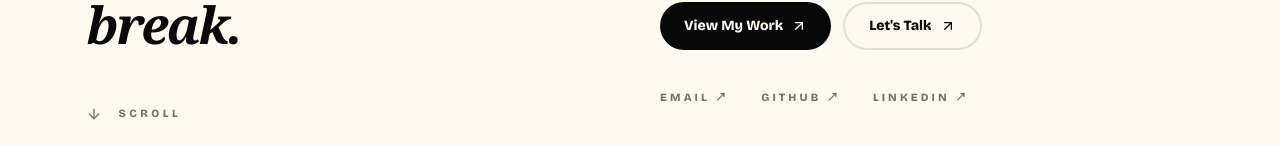
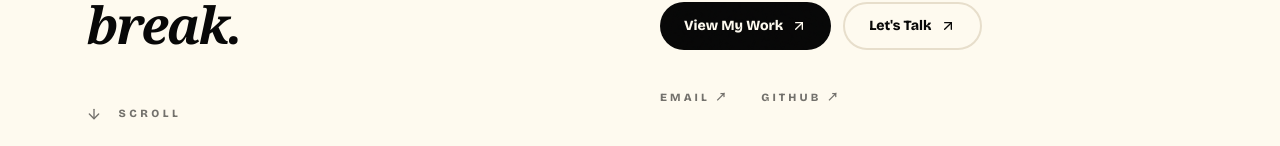
Before and after one commit to devonlyian/ian-dev, a Next.js app: page / in a window 1280 px wide. Shown: the part 654-800 px from the top of the page. Built offline with nearby package versions, Linux system fonts and the light colour scheme.

Commit message:
chore: remove linkedin links

```diff
--- a/components/layout/MenuOverlay.tsx
+++ b/components/layout/MenuOverlay.tsx
@@ -74,9 +74,6 @@ export function MenuOverlay({ open, onClose }: MenuOverlayProps) {
             <a href={portfolio.owner.github} className="hover:text-foreground" data-cursor="link">
               GitHub
             </a>
-            <a href={portfolio.owner.linkedin} className="hover:text-foreground" data-cursor="link">
-              LinkedIn
-            </a>
           </div>
         </div>
       </aside>
--- a/components/sections/Contact.tsx
+++ b/components/sections/Contact.tsx
@@ -1,6 +1,6 @@
 "use client";
 
-import { Github, Linkedin, Mail } from "lucide-react";
+import { Github, Mail } from "lucide-react";
 import { toast } from "sonner";
 import { useLanguage } from "@/contexts/LanguageContext";
 import { portfolio } from "@/lib/portfolio-data";
@@ -42,10 +42,6 @@ export function Contact() {
             <Github className="h-4 w-4" aria-hidden="true" />
             GitHub
           </a>
-          <a href={portfolio.owner.linkedin} className="inline-flex items-center gap-2 hover:text-foreground" data-cursor="link">
-            <Linkedin className="h-4 w-4" aria-hidden="true" />
-            LinkedIn
-          </a>
           <a href={mailto} className="inline-flex items-center gap-2 hover:text-foreground" data-cursor="link">
             <Mail className="h-4 w-4" aria-hidden="true" />
             Email
--- a/components/sections/Hero.tsx
+++ b/components/sections/Hero.tsx
@@ -109,9 +109,6 @@ export function Hero() {
             <a href={portfolio.owner.github} className="hover:text-foreground" data-cursor="link">
               GitHub ↗
             </a>
-            <a href={portfolio.owner.linkedin} className="hover:text-foreground" data-cursor="link">
-              LinkedIn ↗
-            </a>
           </div>
         </div>
       </div>
--- a/lib/portfolio-data.ts
+++ b/lib/portfolio-data.ts
@@ -78,7 +78,6 @@ export const portfolio = {
     email: "devonlyian@gmail.com",
     location: "South Korea",
     github: "https://github.com/devonlyian",
-    linkedin: "https://www.linkedin.com/in/ian-kim-38b0582b0/",
     siteUrl: "https://ianonly.dev",
   },
   hero: {
```
